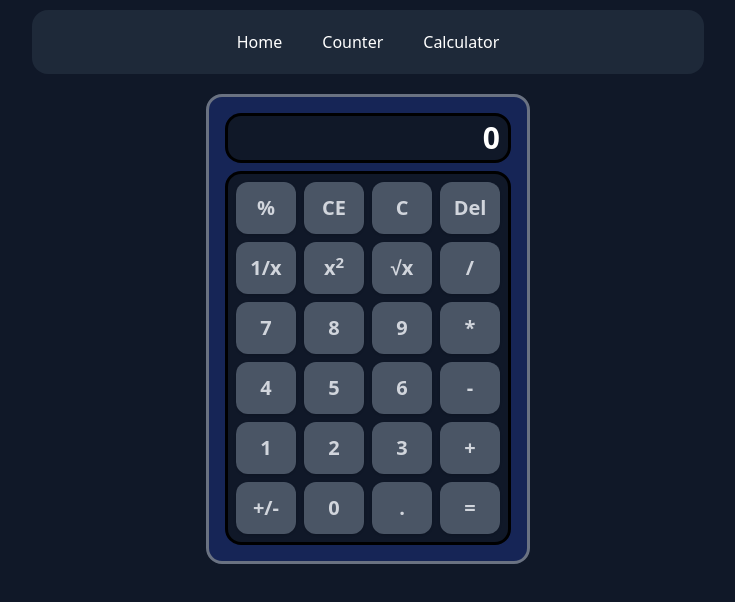
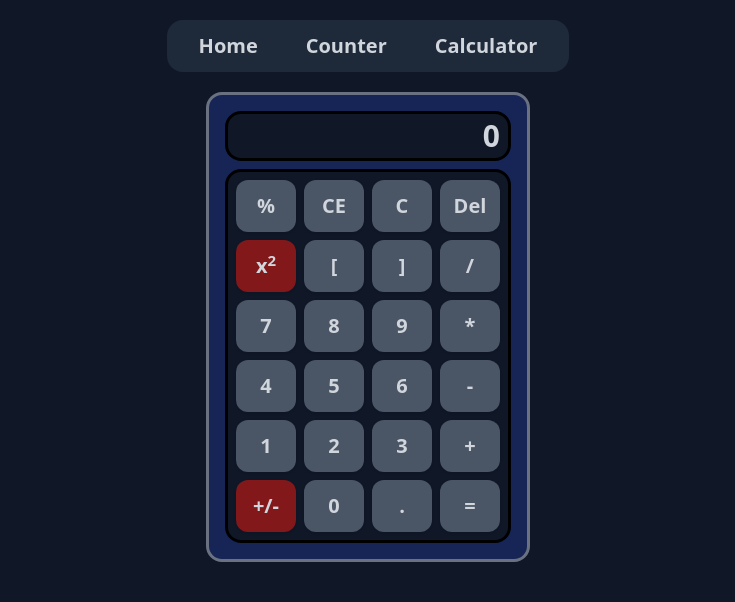
Before and after one commit to dev-anagram/react-apps, a React (Vite) app: page /calculator in a window 1280 px wide. Shown: the top 602 px of the page, without its empty margins (272-1007 px from the left). Built offline with nearby package versions, Linux system fonts and the light colour scheme.

Commit message:
add mvp calculator + minor style changes

```diff
--- a/index.html
+++ b/index.html
@@ -5,7 +5,7 @@
     <meta name="viewport" content="width=device-width, initial-scale=1.0" />
     <title>React mini-apps</title>
   </head>
-  <body class = "flex min-h-screen justify-center bg-gray-900 p-2.5 text-gray-300">
+  <body class = "p-5 flex min-h-screen justify-center bg-gray-900 text-gray-300">
     <div id="root"></div>
     <script type="module" src="/src/main.tsx"></script>
   </body>
--- a/src/App.tsx
+++ b/src/App.tsx
@@ -6,11 +6,12 @@ import Home from './pages/Home.tsx'
 function App() {
   return (
     <>
+      <div className='grid grid-cols-1'>
         <Router>
-        <nav className='bg-gray-800 p-4 flex gap-4 w-2xl mb-5 text-white justify-center rounded-2xl'>
-          <Link to = "/" className="hover:bg-gray-700 px-3 py-1 rounded">Home</Link>
-          <Link to = "/counter" className="hover:bg-gray-700 px-3 py-1 rounded">Counter</Link>
-          <Link to = "/calculator" className="hover:bg-gray-700 px-3 py-1 rounded">Calculator</Link>
+          <nav className='font-bold text-xl bg-gray-800 px-5 py-2 flex gap-6 w-min mb-5 justify-center rounded-2xl'>
+            <Link to = "/" className="nav-item">Home</Link>
+            <Link to = "/counter" className="nav-item">Counter</Link>
+            <Link to = "/calculator" className="nav-item">Calculator</Link>
           </nav>
 
           <div className='flex min-h-screen justify-center'>
@@ -21,6 +22,7 @@ function App() {
             </Routes>
           </div>
         </Router>
+      </div>
     </>
   )
 }
--- a/src/index.css
+++ b/src/index.css
@@ -1,5 +1,9 @@
 @import "tailwindcss";
 
 .btn-calc{
-    @apply bg-gray-600 hover:bg-gray-500 transition duration-200 ease-in-out py-3 rounded-xl text-xl font-bold shadow w-15;
+    @apply disabled:bg-red-900 bg-gray-600 hover:bg-gray-500 transition duration-200 ease-in-out py-3 rounded-xl text-xl font-bold shadow w-15;
 }
+
+.nav-item{
+    @apply hover:bg-gray-900 transition duration-200 ease-in-out px-3 py-1 rounded;
+}
--- a/src/pages/Calculator.tsx
+++ b/src/pages/Calculator.tsx
@@ -1,45 +1,77 @@
 import { useState } from "react";
 
 export default function Calculator(){
-    const [result, setResult] = useState(0)
+    const [expression, setExpression] = useState("")
+    const [result, setResult] = useState<string | null>(null)
+
+    const handleClick = (value: string) => {
+        if (/[\+\-\*\/%]$/.test(expression) && /[\+\-\*\/%]/.test(value)) {
+            return;
+        }
+        setExpression((prev) => prev + value);
+  };
+
+    const handleClear = () => {
+        setExpression("");
+        setResult(null);
+    }
+
+    const handleEqual = ()  => {
+        try {
+            const operation = eval(expression);
+            setResult(operation.toString());
+        } catch (error) {
+            setResult("error");
+        }
+    }
 
     return (
         <div className="grid-cols-1 p-4 bg-blue-950 rounded-2xl w-auto h-min relative border-solid border-3 border-gray-500">
             <div className="mb-2 h-auto bg-gray-900 rounded-2xl border-solid border-3 border-black">
-                <p className="text-3xl px-2 py-1 text-right text-white font-bold">
-                    {result}
+                <p className="text-3xl px-2 py-1 text-right font-bold">
+                    {!result ? (
+                        <>
+                            {!expression ? (
+                                <p>0</p>
+                            ):(
+                                <p>{expression}</p>
+                            )}
+                        </>
+                    ):(
+                        <p>{result}</p>
+                    )}
                 </p>
             </div>
             <div className="p-2 grid grid-cols-4 place-items-center gap-2 py-2 h-auto bg-gray-900 rounded-2xl border-solid border-3 border-black">
-                <button className="btn-calc">%</button>
-                <button className="btn-calc">CE</button>
-                <button className="btn-calc">C</button>
-                <button className="btn-calc">Del</button>
+                <button onClick={() => handleClick("%")} className="btn-calc">%</button>
+                <button onClick={handleClear} className="btn-calc">CE</button>
+                <button onClick={handleClear} className="btn-calc">C</button>
+                <button onClick={() => setExpression(expression.substring(0, expression.length - 1))} className="btn-calc">Del</button>
                 {/*  */}
-                <button className="btn-calc">1/x</button>
-                <button className="btn-calc">x<sup>2</sup></button>
-                <button className="btn-calc">&radic;x</button>
-                <button className="btn-calc">/</button>
+                <button disabled  className="btn-calc">x<sup>2</sup></button>
+                <button onClick={() => handleClick("[")}  className="btn-calc">[</button>
+                <button onClick={() => handleClick("]")} className="btn-calc">]</button>
+                <button onClick={() => handleClick("/")} className="btn-calc">/</button>
                 {/*  */}
-                <button className="btn-calc">7</button>
-                <button className="btn-calc">8</button>
-                <button className="btn-calc">9</button>
-                <button className="btn-calc">*</button>
+                <button onClick={() => handleClick("7")} className="btn-calc">7</button>
+                <button onClick={() => handleClick("8")} className="btn-calc">8</button>
+                <button onClick={() => handleClick("9")} className="btn-calc">9</button>
+                <button onClick={() => handleClick("*")} className="btn-calc">*</button>
                 {/*  */}
-                <button className="btn-calc">4</button>
-                <button className="btn-calc">5</button>
-                <button className="btn-calc">6</button>
-                <button className="btn-calc">-</button>
+                <button onClick={() => handleClick("4")} className="btn-calc">4</button>
+                <button onClick={() => handleClick("5")} className="btn-calc">5</button>
+                <button onClick={() => handleClick("6")} className="btn-calc">6</button>
+                <button onClick={() => handleClick("-")} className="btn-calc">-</button>
                 {/*  */}
-                <button className="btn-calc">1</button>
-                <button className="btn-calc">2</button>
-                <button className="btn-calc">3</button>
-                <button className="btn-calc">+</button>
+                <button onClick={() => handleClick("1")} className="btn-calc">1</button>
+                <button onClick={() => handleClick("2")} className="btn-calc">2</button>
+                <button onClick={() => handleClick("3")} className="btn-calc">3</button>
+                <button onClick={() => handleClick("+")} className="btn-calc">+</button>
                 {/*  */}
-                <button className="btn-calc">+/-</button>
-                <button className="btn-calc">0</button>
-                <button className="btn-calc">.</button>
-                <button className="btn-calc">=</button>
+                <button disabled className="btn-calc">+/-</button>
+                <button onClick={() => handleClick("0")} className="btn-calc">0</button>
+                <button onClick={() => handleClick(".")} className="btn-calc">.</button>
+                <button onClick={handleEqual} className="btn-calc">=</button>
                 {/*  */}
             </div>
         </div>
--- a/src/pages/Counter.tsx
+++ b/src/pages/Counter.tsx
@@ -23,14 +23,14 @@ export default function Counter(){
     }
 
     return(
-        <div>
-            <button className="bg-green-400 hover:bg-green-500 transition duration-500 ease-in-out text-gray-50 text-shadow-md text-shadow-gray-600 hover:text-gray-100 font-bold py-2 px-5 mx-2 rounded"
+        <div className="text-xl">
+            <button className="bg-green-700 hover:bg-green-800 transition duration-500 ease-in-out text-gray-50 text-shadow-md text-shadow-gray-600 hover:text-gray-100 font-bold py-2 px-5 mx-2 rounded"
                 onClick={() => setCount((count) => count + 1)}>Add</button>
-            <button className="bg-red-400 hover:bg-red-500 transition duration-500 ease-in-out text-gray-50 text-shadow-md text-shadow-gray-600 hover:text-gray-100 font-bold py-2 px-5 mx-2 rounded"
+            <button className="bg-red-700 hover:bg-red-800 transition duration-500 ease-in-out text-gray-50 text-shadow-md text-shadow-gray-600 hover:text-gray-100 font-bold py-2 px-5 mx-2 rounded"
                 onClick={() => setCount((count) => count - 1)}>Subtract</button>
-            <button id="counterText" className="bg-blue-400 hover:bg-blue-500 transition duration-500 ease-in-out text-gray-50 text-shadow-md text-shadow-gray-600 hover:text-gray-100 font-bold py-2 px-5 mx-2 rounded"
+            <button className="bg-blue-400 hover:bg-blue-500 transition duration-500 ease-in-out text-gray-50 text-shadow-md text-shadow-gray-600 hover:text-gray-100 font-bold py-2 px-5 mx-2 rounded"
                 onClick={() => setCount(0)}>Reset</button>
-            <p className="flex items-center justify-center text-gray-50 text-shadow-md text-shadow-gray-600 hover:text-gray-100 text-2xl py-2"
+            <p className="flex items-center justify-center text-shadow-md text-3xl py-2"
                 >{count}</p>
         </div>
     )
--- a/src/pages/Home.tsx
+++ b/src/pages/Home.tsx
@@ -1,6 +1,6 @@
 export default function Home(){
     return (
-        <div>
+        <div className="text-xl">
             <h1>Welcom to React Mini Apps</h1>
             <p>Select one of the apps from the navigation bar</p>
         </div>
```
Lines whose indentation alone changed are shown as unchanged.
